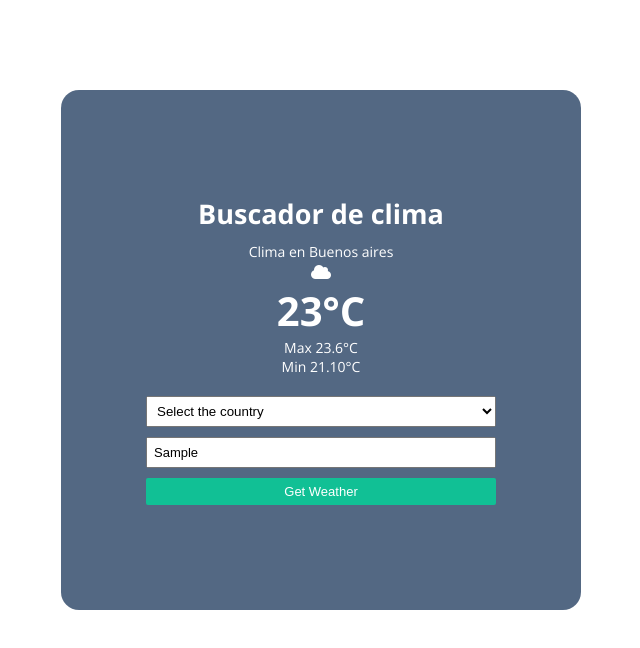
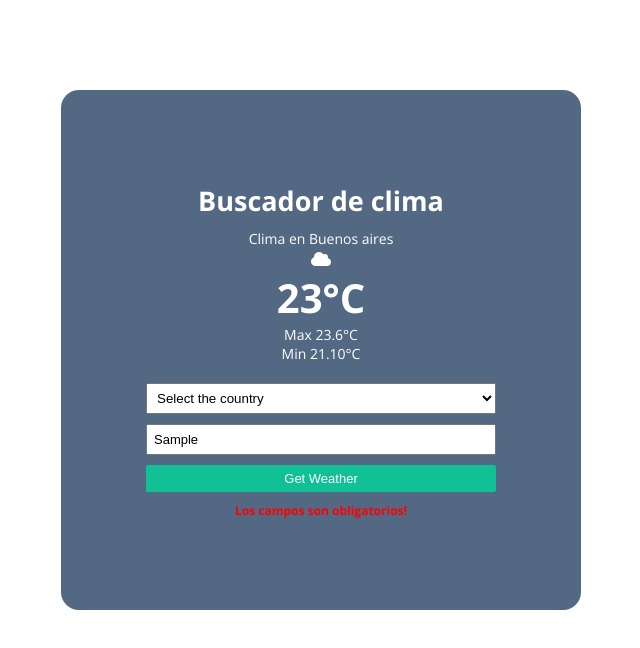
Before and after one commit to Roberto-itla/Wheater-App, a plain HTML site: page index.html in a window 1280 px wide. Both pictures are taken after typing "Sample" into the empty fields and a click on the input "Get Weather". Shown: the whole page, without its empty margins (319-959 px from the left). Drawn offline with nearby package versions, Linux system fonts and the light colour scheme.

Commit message:
Actualizacion V2

```diff
--- a/Css/style.css
+++ b/Css/style.css
@@ -71,3 +71,10 @@ select{
 .button:hover{
     scale: 1.1;
 }
+
+.Message-alert{
+    color: red;
+    font-weight:bold;
+    font-size: 12px;
+    text-align: center;
+}
--- a/Javascript/script.js
+++ b/Javascript/script.js
@@ -3,15 +3,32 @@ const form = document.querySelector("#obtn");
 const nameCity = document.querySelector("#city");
 const nameCountry = document.querySelector("#country");
 
-form.addEventListener("submit", (e) =>{
-    e.preventDefault();
-    if(nameCity.value === "" || nameCountry.value === "" ){
-        mostrarError("Los campos son obligatorios!");
-    }
-    // console.log(nameCity.value);
-    // console.log(nameCountry.value);
+form.addEventListener("submit", (e) => {
+  e.preventDefault();
+  if (nameCity.value === "" || nameCountry.value === "") {
+    MostrarError("Los campos son obligatorios!");
+    return;
+  }
+
+  ApiCall(nameCity.value, nameCountry.value);
+  // console.log(nameCity.value);
+  // console.log(nameCountry.value);
 });
 
-function mostrarError(mensaje){
-    console.log(mensaje);
+function ApiCall (city,country){
+  const apiId = ` 6b0558ab6d882ecc1dfd9fc4c9c6ea00`
+  const url = `https://api.openweathermap.org/data/2.5/weather?q=${city},${country}&appid=${apiId}`
 }
+
+function MostrarError(mensaje){
+  console.log(mensaje)
+  const alert = document.createElement("p");
+  alert.classList.add("Message-alert");
+  alert.innerHTML = mensaje;
+
+  form.appendChild(alert);
+
+  setTimeout(() =>{
+    alert.remove()
+  },3500);
+}
```
